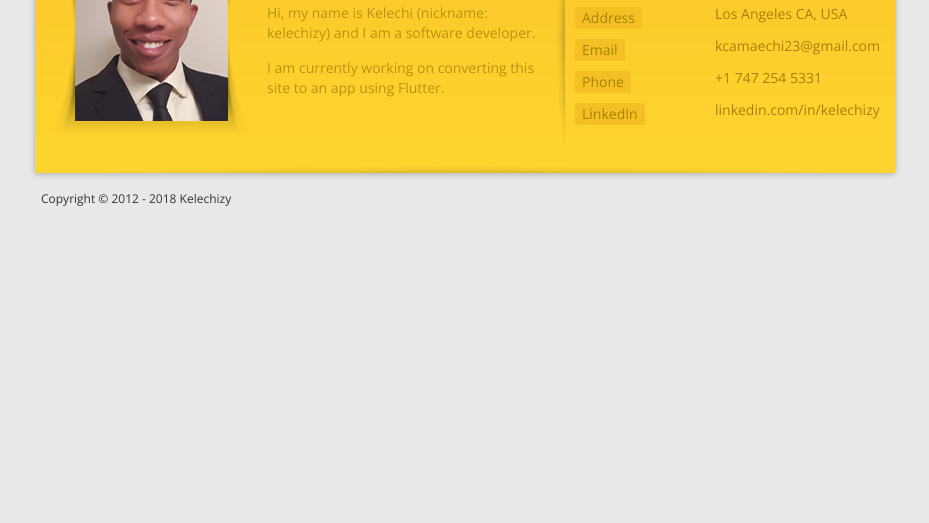
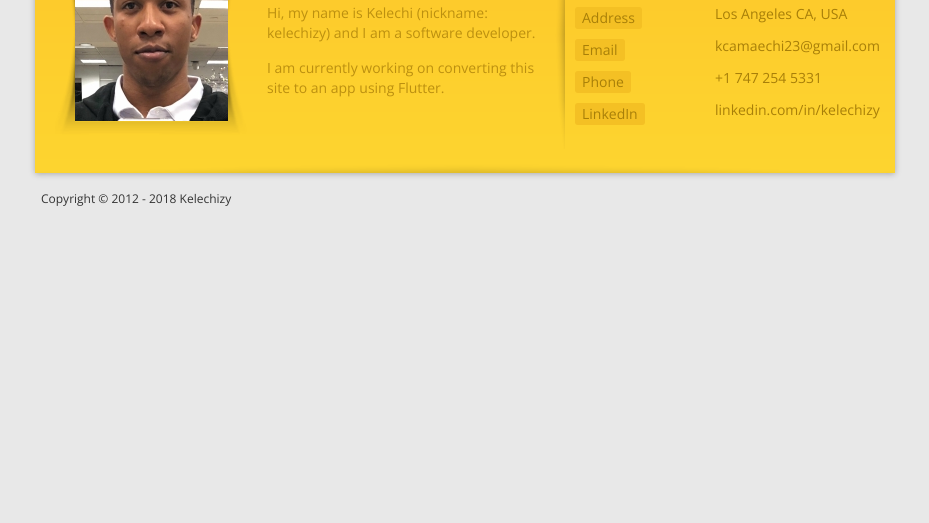
Before and after one commit to kelechizy/kelechizy, a plain HTML site: page index.html in a window 1280 px wide. Shown: the part 277-800 px from the top of the page, without its empty margins (175-1104 px from the left). Drawn offline with nearby package versions, Linux system fonts and the light colour scheme.

Commit message:
Update index.html

```diff
--- a/index.html
+++ b/index.html
@@ -44,7 +44,7 @@
                 <div id="profile">
                  	<!-- About section -->
                 	<div class="about">
-                    	<div class="photo-inner"><img src="images/photo1.jpg" height="186" width="153" /></div>
+                    	<div class="photo-inner"><img src="images/photo.jpg" height="186" width="153" /></div>
                         <h1>KELECHI C. </h1>
                         <h3>Software Engineer</h3>
                         <p>Hi, my name is Kelechi (nickname: kelechizy) and I am a software developer.</p>
```
